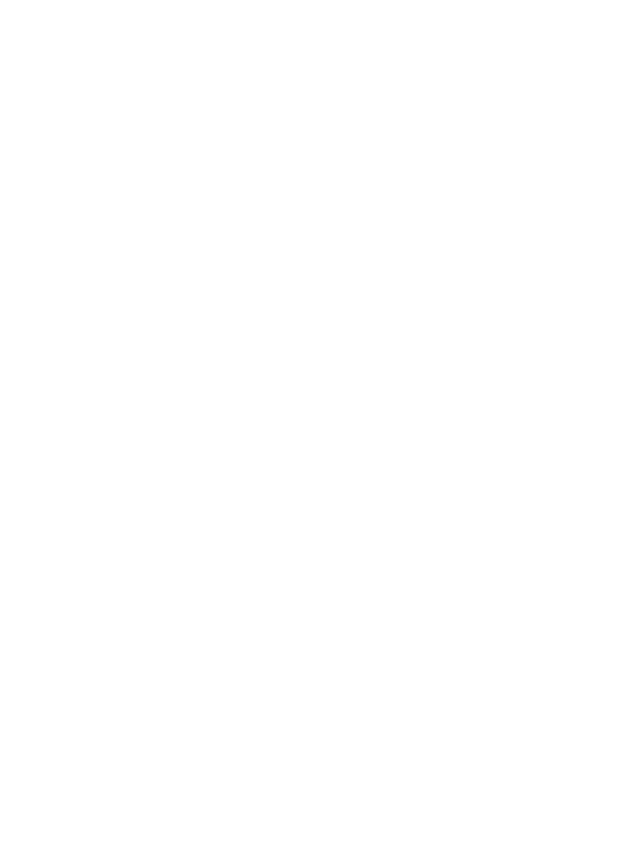
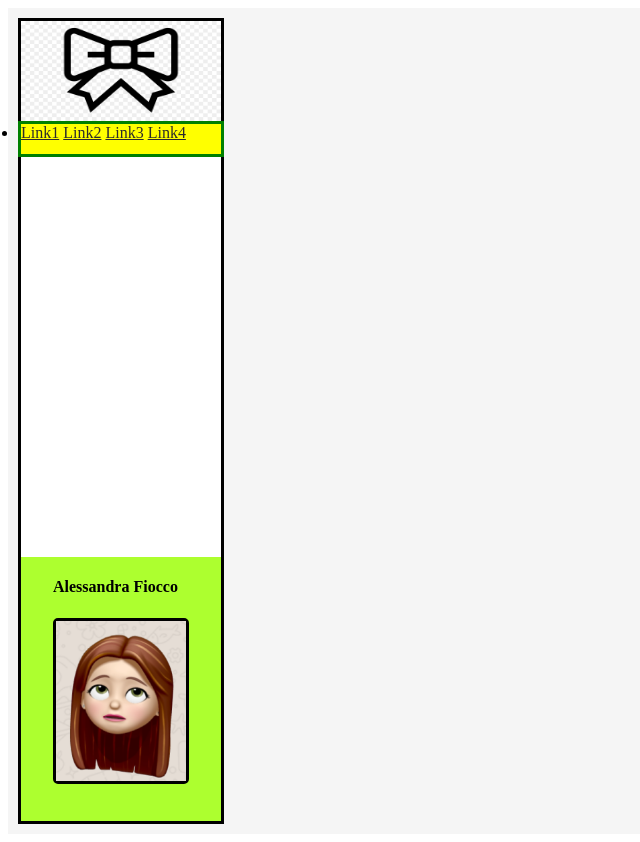
Before and after one commit to AlexF69/Esercizi_HTML, a plain HTML site: page index.html in a window 1280 px wide. Shown: the whole page, without its empty margins (0-640 px from the left). Before the commit the page ends 800 px from the top, so only its background shows below. Drawn offline with Linux system fonts and the light colour scheme.

Commit message:
Esercizio_CSS_3

```diff
--- a/index.html
+++ b/index.html
@@ -2,16 +2,37 @@
 <html>
 
 <head>
-	<meta http-equiv="X-UA-Compatible" content="IE=edge"/>
-	<meta charset="utf-8"/>
-	<meta name="viewport" content="width=device-width, initial-scale=1.0, maximum-scale=1.0, user-scalable=no"/>
-	<title>Lezione HTML</title>
-
-	<link href="style.css" rel="stylesheet">
-
+    <meta http-equiv="X-UA-Compatible" content="IE=edge" />
+    <meta charset="utf-8" />
+    <meta name="viewport" content="width=device-width, initial-scale=1.0, maximum-scale=1.0, user-scalable=no" />
+    <title>Lezione CSS</title>
+    <link rel="stylesheet" href="style.css">
 </head>
 
 <body>
+    <div class="web-page">
+        <div class="sidebar">
+
+            <img class="logo-img" src="logofiocco.jpg" alt="un fiocco">
+            <div class="con-link">
+                <a href="url">Link1</a>
+                <a href="url">Link2</a>
+                <a href="url">Link3</a>
+                <a href="url">Link4</a>
+            </div>
+            <div class="vuota">
+                <!-- per posizionare avatar in fondo alla sidebar -->
+            </div>
+            <div class="mio-avatar">
+                <h4>Alessandra Fiocco</h4>
+                <picture>
+                    <img src="mio_avatar.png" alt="Avatar perplesso" width="130px" height="160px">
+               </picture>
+
+            </div>
+    </div>
+</div>
+
 
 </body>
 
--- a/style.css
+++ b/style.css
@@ -0,0 +1,82 @@
+.web-page {
+    display: flex;
+    justify-content: center;
+    flex-direction: column;
+    flex-wrap: wrap;
+    padding: 5px;
+    background-color: whitesmoke;
+    }
+
+
+.sidebar {
+    display: flex;
+    flex-direction: column;
+    /* flex-flow: column; */
+    align-items: center;
+    background-color: greenyellow;
+    border: solid;
+    border-color: black;
+    margin: 5px;
+    width: 200px;
+    /* flex: 1 100%;  */
+    height: 800px;
+    /* height: auto; */
+    order: 1;
+}
+
+    .logo-img {
+            width: 200px;
+        height: 100px;
+        margin-right: 0px;
+        order: 1;
+
+        }
+.con-link {
+    display: flex;
+    flex-direction: row;
+    display: list-item;
+    background-color: yellow;
+    border: solid;
+    border-color: green;
+    width: 200px;
+    height: 30px;
+    /* justify-content: space-around; */
+    order: 2;
+
+}
+a { color: #2b2b2b;
+    transition: 0.3s; }
+a:hover { color: #2b2bb2;
+    }
+
+.mio-avatar{
+    /* border: solid; */
+    /* border-color: black; */
+    display: flex;
+    flex-direction: column;
+    /* align-items: end; */
+    /* align-items: flex-end;  */
+    /* justify-content: flex-end; */
+    /* display: list-item; */
+      /* width: 200px; */
+    /* height: 40px; */
+    /* align-self: flex-end; */
+    order: 4;
+
+}
+
+picture {
+    display: flex;
+    border: solid;
+    border-color:  black;
+    border-radius: 5px;
+    flex-grow: 1;
+
+}
+
+.vuota {
+    background: white;
+    width: 200px;
+    height: 400px;
+    order: 3;
+}
```
Also changed, not shown: logofiocco.jpg (added), mio_avatar.png (added), 3 other files.
